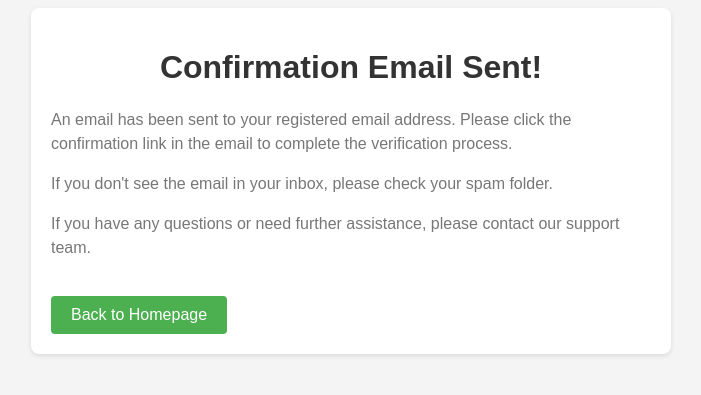
After one commit to Beloved-vince/E-commerce-web-application, a Django app: page /confirmation/ in a window 1280 px wide. The commit adds this page. Shown: the top 395 px of the page, without its empty margins (289-990 px from the left). Run offline with Django 4.2, Linux system fonts and the light colour scheme; parts of the project's set-up code (start-up, migrations or seed data) failed here and were passed over.

Commit message:
email-confirmation fixed

```diff
--- a/category/views.py
+++ b/category/views.py
@@ -2,7 +2,6 @@ from django.shortcuts import render
 from .models import *
 from django.views import View
 from django.core.paginator import Paginator, EmptyPage, PageNotAnInteger
-
 
 # Create your views here.
 class BaseProductView(View):
--- a/engine/urls.py
+++ b/engine/urls.py
@@ -23,5 +23,6 @@ urlpatterns = [
     path('', include('allauth.urls')),
     path('', include('main.urls')),
     path('category/', include('category.urls')),
+    path('verification/', include('verify_email.urls')),
     # path('cart/', include('cart.urls')),
 ]+ static(settings.MEDIA_URL, document_root=settings.MEDIA_ROOT)
--- /dev/null
+++ b/main/templates/acc_active_email.html
@@ -0,0 +1,5 @@
+{% autoescape off %}
+Hi {{ user.username }},
+Please click on the link to confirm your registration,
+http://{{ domain }}{% url 'activate' uidb64=uid token=token %}
+{% endautoescape %}
--- a/main/templates/base.html
+++ b/main/templates/base.html
@@ -63,7 +63,7 @@
 										{% if not request.user.is_authenticated %}	<li><a href="{% url 'login' %}">Sign In</a></li>{% endif %}
 										</ul>
 									</li>
-									<li><a href="{% url 'sign-up' %}">Create an Account</a></li>
+									{% if not request.user.is_authenticated %}	<li><a href="{% url 'sign-up' %}">Create an Account</a></li>{% endif %}
 								</ul>
 							</div>
 						</div>
--- /dev/null
+++ b/main/templates/confirmation.html
@@ -0,0 +1,54 @@
+<!DOCTYPE html>
+<html>
+<head>
+  <style>
+    /* Inline CSS */
+    body {
+      background-color: #f4f4f4;
+      font-family: Arial, sans-serif;
+    }
+
+    .container {
+      max-width: 600px;
+      margin: 0 auto;
+      padding: 20px;
+      background-color: #ffffff;
+      border-radius: 8px;
+      box-shadow: 0 2px 5px rgba(0, 0, 0, 0.1);
+    }
+
+    h1 {
+      color: #333333;
+      text-align: center;
+    }
+
+    p {
+      color: #777777;
+      line-height: 1.5;
+    }
+
+    .button {
+      display: inline-block;
+      background-color: #4caf50;
+      color: #ffffff;
+      padding: 10px 20px;
+      text-decoration: none;
+      border-radius: 4px;
+      margin-top: 20px;
+    }
+
+    .button:hover {
+      background-color: #45a049;
+    }
+  </style>
+</head>
+<body>
+  <div class="container">
+    <h1>Confirmation Email Sent!</h1>
+    <p>An email has been sent to your registered email address. Please click the confirmation link in the email to complete the verification process.</p>
+    <p>If you don't see the email in your inbox, please check your spam folder.</p>
+    <p>If you have any questions or need further assistance, please contact our support team.</p>
+    <a href="#" class="button">Back to Homepage</a>
+  </div>
+</body>
+</html>
--- a/main/urls.py
+++ b/main/urls.py
@@ -38,7 +38,7 @@ urlpatterns = [
     path("wishlist/", views.wishlist_view, name="wishlist"),
 
     path("feedback-form/", views.capture_user_feedback, name="capture_feedback"),
-    path("login/", views.login_view, name="login"),
+    path("login/authenticated-user/", views.login_view, name="login"),
 
     path("edit-account/", views.update_profile, name="edit-account"),
     path("change-password/", views.change_password, name="change-password"),
@@ -51,4 +51,8 @@ urlpatterns = [
 
     path('checkout', views.checkout, name='checkout'),
 
+    path('activate/(?P<uidb64>[0-9A-Za-z_\-]+)/(?P<token>[0-9A-Za-z]{1,13}-[0-9A-Za-z]{1,20})/',
+        views.activate, name='activate'),
+    path('confirmation/', views.to_email, name='to_mail')
+
 ]+ static(settings.MEDIA_URL, document_root=settings.MEDIA_ROOT)
--- a/main/views.py
+++ b/main/views.py
@@ -15,6 +15,17 @@ from urllib.parse import urlencode
 from django.core.paginator import Paginator, EmptyPage, PageNotAnInteger
 from django.db.models import Q
 from django.contrib.sessions.backends.db import SessionStore
+from verify_email.email_handler import send_verification_email
+from django.http import HttpResponse
+from django.shortcuts import render, redirect
+from django.contrib.auth import login, authenticate
+from main.forms import SignUpForm
+from django.contrib.sites.shortcuts import get_current_site
+from django.utils.encoding import force_bytes, force_str
+from django.utils.http import urlsafe_base64_encode, urlsafe_base64_decode
+from django.template.loader import render_to_string
+from .tokens import account_activation_token
+from django.core.mail import EmailMessage
 
 
 User = get_user_model()
@@ -54,35 +65,6 @@ def home(request):
     return JsonResponse({'message': 'Invalid request method'}, status=405)
 
 
-def signup(request):
-    """
-    Get user account data
-    """
-    form = SignUpForm()
-
-    if request.method == 'POST':
-        # try:
-            print(request.POST)
-            form = SignUpForm(request.POST)
-            if form.is_valid():
-                user = form.save(commit=False)
-                user.username = user.email
-                password = form.cleaned_data['password']
-                confirm_password = form.cleaned_data['confirm_password']
-
-                if password != confirm_password:
-                    print("Password Error")
-                    messages.error(request, "Password do not match")
-                else:
-                    user.set_password(password)
-                    form.save()
-                    return redirect("shop")
-            else:
-                print(form.errors)
-                return HttpResponse(form.errors)
-        # except Exception as e:
-        #     return HttpResponse(f"The error message is {e}")
-    return render(request, 'register.html')
 
 
 def subscribe(request):
@@ -434,12 +416,17 @@ class SearchView(View):
         return redirect('search_results')
 
 
-
 class SearchResultsView(View):
     def get(self, request):
         try:
+            search_query = request.GET.get('search_query', '')
+
             session = SessionStore(session_key=request.session.session_key)
-            search_query = session.get('search_query')
+            session['search_query'] = search_query
+            session.save()
+
+            # session = SessionStore(session_key=request.session.session_key)
+            # search_query = session.get('search_query')
 
             # Get the page number from the request GET parameters
             page_number = request.GET.get('page')
@@ -517,3 +504,62 @@ class SearchResultsView(View):
 def checkout(request):
 
     return render(request, 'checkout.html')
+
+
+def activate(request, uidb64, token):
+    User = get_user_model()
+    try:
+        uid = force_str(urlsafe_base64_decode(uidb64))
+        user = User.objects.get(pk=uid)
+    except(TypeError, ValueError, OverflowError, User.DoesNotExist):
+        user = None
+    if user is not None and account_activation_token.check_token(user, token):
+        user.is_active = True
+        user.save()
+        return HttpResponse('Thank you for your email confirmation. Now you can login your account.')
+    else:
+        return HttpResponse('Activation link is invalid!')
+
+
+def to_email(request):
+     return render(request, 'confirmation.html')
+
+from django.db import transaction
+@transaction.atomic
+def signup(request):
+    """
+    Get user account data
+    """
+    from smtplib import SMTPConnectError
+    from django.http  import HttpResponseBadRequest
+    if request.method == 'POST':
+        form = SignUpForm(request.POST)
+        if form.is_valid():
+            # email = user.cleaned_data['email']
+            user = form.save(commit=False)
+            user.is_active = False
+            user.username = user.email
+
+            user.save()
+            current_site = get_current_site(request)
+            mail_subject = 'Activation link has been sent to your email id'
+            message = render_to_string('acc_active_email.html', {
+                'user': user,
+                'domain': current_site.domain,
+                'uid':urlsafe_base64_encode(force_bytes(user.pk)),
+                'token':account_activation_token.make_token(user),
+            })
+            to_email = form.cleaned_data.get('email')
+            email = EmailMessage(
+                        mail_subject, message, to=[to_email]
+            )
+            import requests
+            try:
+               email.send()
+            except (SMTPConnectError):
+                user.delete()
+                return  HttpResponseBadRequest(status=400)
+            return render(request, 'confirmation.html')
+    else:
+        form = SignUpForm()
+    return render(request, 'register.html', {'form': form})
```
Also changed, not shown: engine/settings.py (+16 -11 lines), main/forms.py (+24 -24 lines), main/templates/register.html (+60 -69 lines), main/tokens.py (added, +17 -0 lines).
